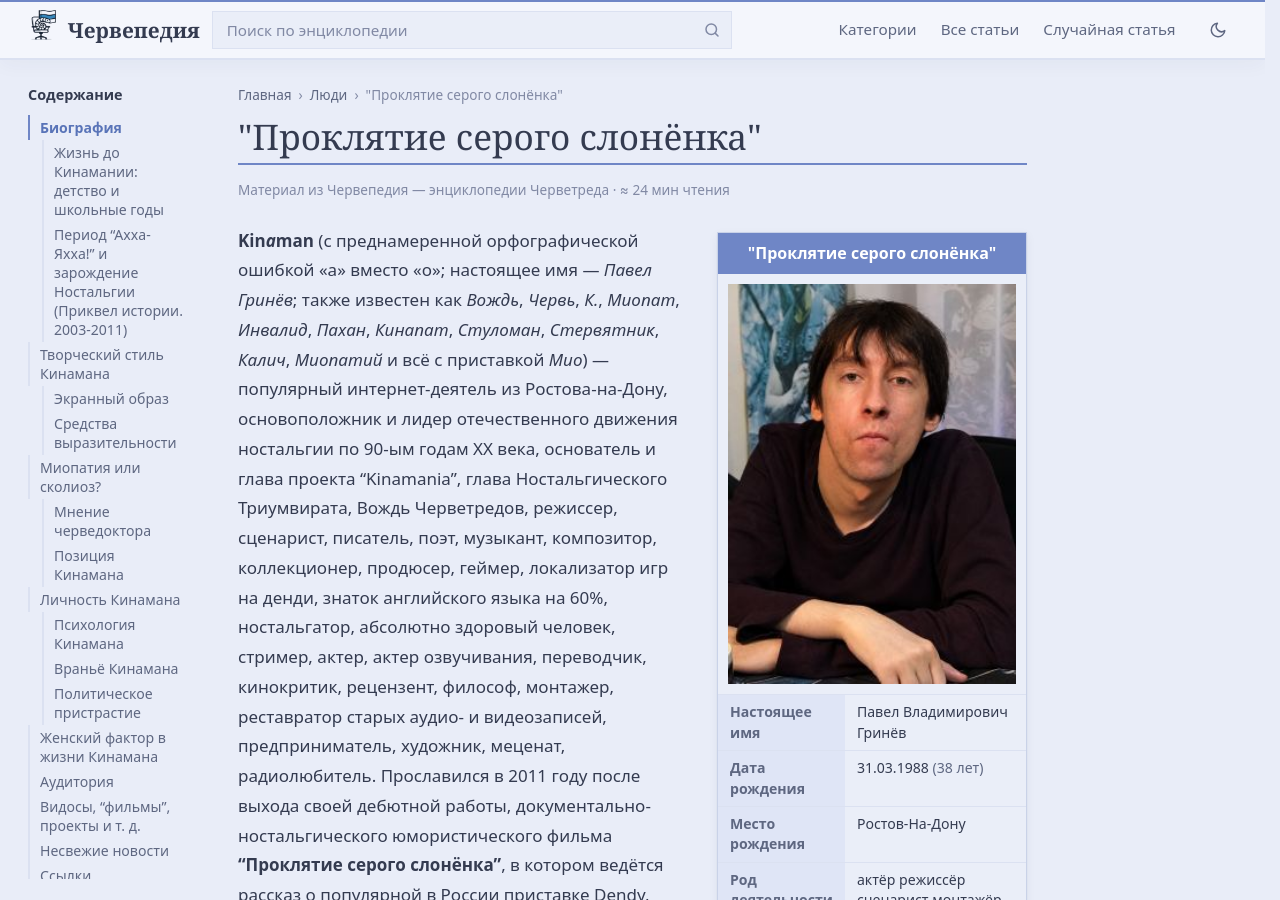
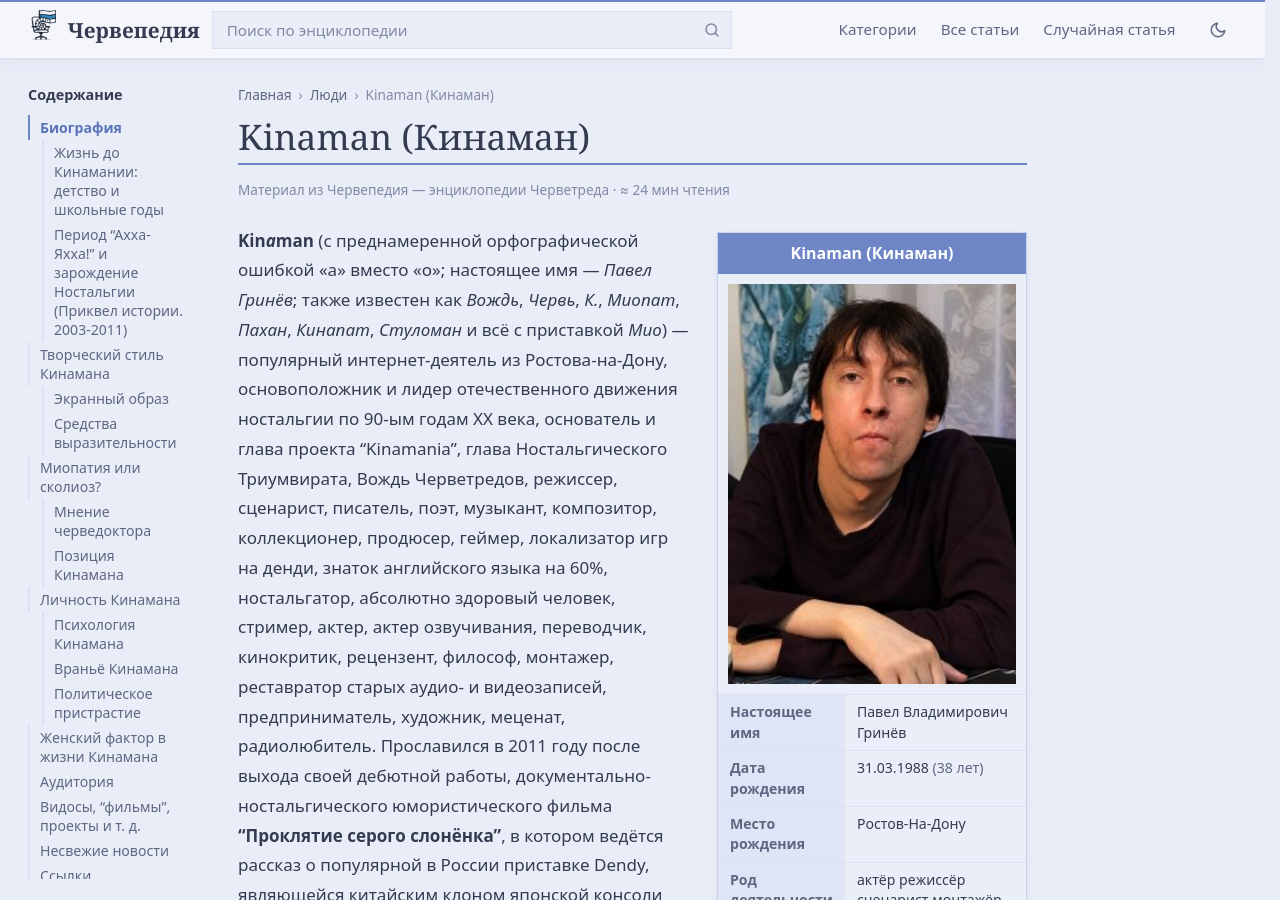
Before and after one commit to cherwepedia/cherwepedia.github.io, a Jekyll site: the page built from _posts/2025-01-01-kinaman.md, in a window 1280 px wide and 900 px high. Built offline with Jekyll 4.4.1, drawn with Linux system fonts in a browser that asks for light colours; comment, search, counter and statistics services are not loaded.

Commit message:
Правка статьи: Kinaman (Кинаман)

```diff
--- a/_posts/2025-01-01-kinaman.md
+++ b/_posts/2025-01-01-kinaman.md
@@ -1,9 +1,9 @@
 ---
 layout: post
-title: "\"Проклятие серого слонёнка\""
+title: "Kinaman (Кинаман)"
 date: 2026-11-14
 categories: [люди]
-intro: "**Kin*a*man** (с преднамеренной орфографической ошибкой «а» вместо «о»; настоящее имя — *Павел Гринёв*; также известен как *Вождь*, *Червь*, *К.*, *Миопат*, *Инвалид*, *Пахан*, *Кинапат*, *Стуломан*, *Стервятник*, *Калич*, *Миопатий* и всё с приставкой *Мио*) — популярный интернет-деятель из Ростова-на-Дону, основоположник и лидер отечественного движения ностальгии по 90-ым годам XX века, основатель и глава проекта \"Kinamania\", глава Ностальгического Триумвирата, Вождь Черветредов, режиссер, сценарист, писатель, поэт, музыкант, композитор, коллекционер, продюсер, геймер, локализатор игр на денди, знаток английского языка на 60%, ностальгатор, абсолютно здоровый человек, стример, актер, актер озвучивания, переводчик, кинокритик, рецензент, философ, монтажер, реставратор старых аудио- и видеозаписей, предприниматель, художник, меценат, радиолюбитель. Прославился в 2011 году после выхода своей дебютной работы, документально-ностальгического юмористического фильма **\"Проклятие серого слонёнка\"**, в котором ведётся рассказ о популярной в России приставке Dendy, являющейся китайским клоном японской консоли Famicom. На первых порах Кинамана даже нарекли \"российским аналогом AVGN\", слава Господу."
+intro: "**Kin*a*man** (с преднамеренной орфографической ошибкой «а» вместо «о»; настоящее имя — *Павел Гринёв*; также известен как *Вождь*, *Червь*, *К.*, *Миопат*, *Пахан*, *Кинапат*, *Стуломан*  и всё с приставкой *Мио*) — популярный интернет-деятель из Ростова-на-Дону, основоположник и лидер отечественного движения ностальгии по 90-ым годам XX века, основатель и глава проекта \"Kinamania\", глава Ностальгического Триумвирата, Вождь Черветредов, режиссер, сценарист, писатель, поэт, музыкант, композитор, коллекционер, продюсер, геймер, локализатор игр на денди, знаток английского языка на 60%, ностальгатор, абсолютно здоровый человек, стример, актер, актер озвучивания, переводчик, кинокритик, рецензент, философ, монтажер, реставратор старых аудио- и видеозаписей, предприниматель, художник, меценат, радиолюбитель. Прославился в 2011 году после выхода своей дебютной работы, документально-ностальгического юмористического фильма **\"Проклятие серого слонёнка\"**, в котором ведётся рассказ о популярной в России приставке Dendy, являющейся китайским клоном японской консоли Famicom. На первых порах Кинамана даже нарекли \"российским аналогом AVGN\", слава Господу."
 
 infobox:
   image: "/assets/img/posts/2026-11/b171cf2991.png"
```
